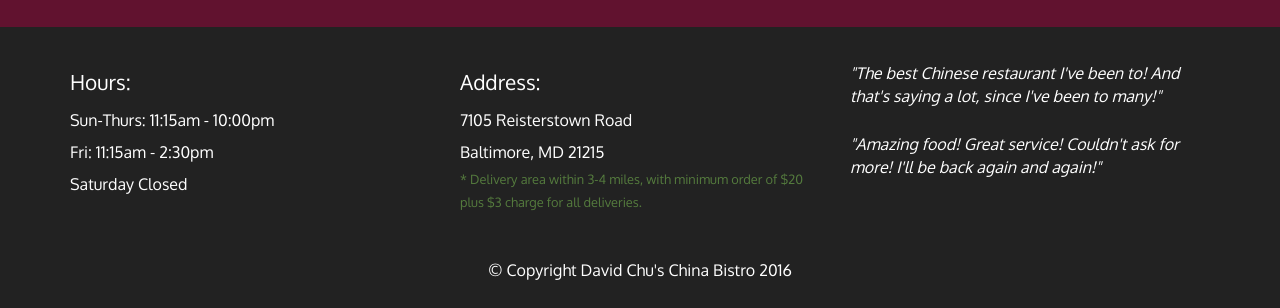
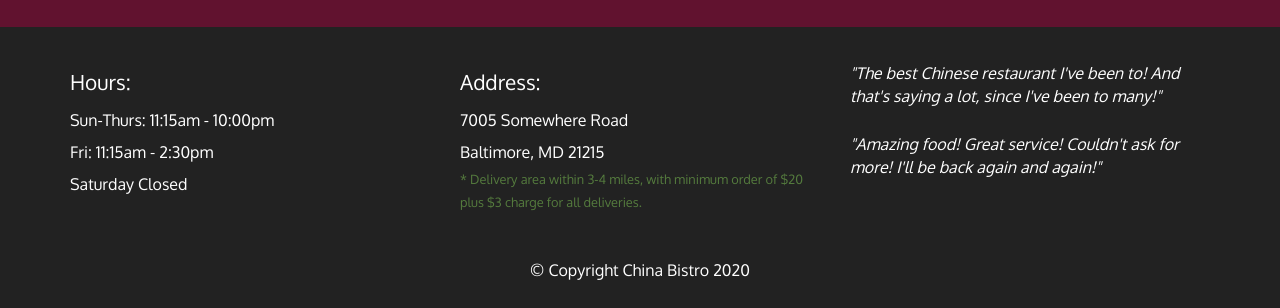
Before and after one commit to ifrahsaleem/chinese-rest, a plain HTML site: page index.html in a window 1280 px wide. Shown: the part 1163-1471 px from the top of the page. Drawn offline with Linux system fonts and the light colour scheme; a script that the page names is missing; files whose address does not match are found by name.

Commit message:
China Bistro

```diff
--- a/index.html
+++ b/index.html
@@ -104,7 +104,7 @@
         </section>
         <section id="address" class="col-sm-4">
           <span>Address:</span><br>
-          7105 Reisterstown Road<br>
+          7005 Somewhere Road<br>
           Baltimore, MD 21215
           <p>* Delivery area within 3-4 miles, with minimum order of $20 plus $3 charge for all deliveries.</p>
           <hr class="visible-xs">
@@ -114,7 +114,7 @@
           <p>"Amazing food! Great service! Couldn't ask for more! I'll be back again and again!"</p>
         </section>
       </div>
-      <div class="text-center">&copy; Copyright David Chu's China Bistro 2016</div>
+      <div class="text-center">&copy; Copyright China Bistro 2020</div>
     </div>
   </footer>
 
```
